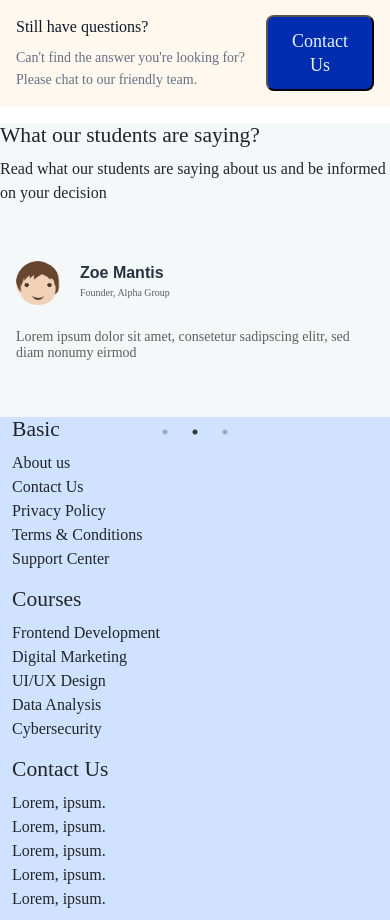
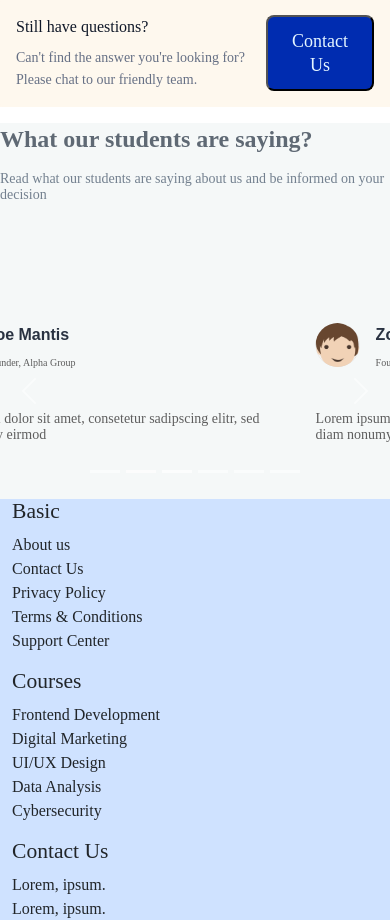
Before and after one commit to SamuelOkoduwa/InkeeperApp, a React (Vite) app: page / in a window 390 px wide. Shown: the part 7160-8080 px from the top of the page. Built offline with nearby package versions, Linux system fonts and the light colour scheme; a web font is replaced by a local one.

Commit message:
bootstrap

```diff
--- a/package.json
+++ b/package.json
@@ -14,9 +14,8 @@
     "react": "^18.2.0",
     "react-bootstrap": "^2.10.2",
     "react-dom": "^18.2.0",
+    "react-responsive": "^10.0.0",
     "react-router-dom": "^6.23.1",
-    "react-slick": "^0.30.2",
-    "slick-carousel": "^1.8.1",
     "styled-components": "^6.1.11"
   },
   "devDependencies": {
--- a/src/components/Testimonials/Testimonials.jsx
+++ b/src/components/Testimonials/Testimonials.jsx
@@ -1,7 +1,7 @@
 import React from "react";
-import Slider from "react-slick";
-import "slick-carousel/slick/slick.css";
-import "slick-carousel/slick/slick-theme.css";
+import "bootstrap/dist/css/bootstrap.min.css";
+import Carousel from "react-bootstrap/Carousel";
+import { useMediaQuery } from "react-responsive";
 import styles from "./Testimonials.module.css";
 import Zoe from "../../assets/images/UI/Zoe.png";
 import Mantis from "../../assets/images/UI/Mantis.png";
@@ -29,37 +29,58 @@ const testimonialsData = [
     testimonial:
       "Lorem ipsum dolor sit amet, consetetur sadipscing elitr, sed diam nonumy eirmod",
   },
+  {
+    name: "Zoe Mantis",
+    role: "Founder, Alpha Group",
+    image: Zoe,
+    testimonial:
+      "Lorem ipsum dolor sit amet, consetetur sadipscing elitr, sed diam nonumy eirmod",
+  },
+  {
+    name: "Zoe Mantis",
+    role: "Founder, Alpha Group",
+    image: Mantis,
+    testimonial:
+      "Lorem ipsum dolor sit amet, consetetur sadipscing elitr, sed diam nonumy eirmod",
+  },
+  {
+    name: "Zoe Mantis",
+    role: "Founder, Alpha Group",
+    image: man,
+    testimonial:
+      "Lorem ipsum dolor sit amet, consetetur sadipscing elitr, sed diam nonumy eirmod",
+  },
 ];
 
 const Testimonials = () => {
-  const settings = {
-    dots: true,
-    infinite: true,
-    speed: 500,
-    slidesToShow: 3, // Number of testimonials to show in a row
-    slidesToScroll: 1,
-    autoplay: true,
-    autoplaySpeed: 3500,
-    responsive: [
-      {
-        breakpoint: 1024,
-        settings: {
-          slidesToShow: 2,
-          slidesToScroll: 1,
-        },
-      },
-      {
-        breakpoint: 600,
-        settings: {
-          slidesToShow: 1,
-          slidesToScroll: 1,
-        },
-      },
-    ],
+  // Define breakpoints for different screen sizes
+  const isSmallScreen = useMediaQuery({ query: "(max-width: 576px)" });
+  const isMediumScreen = useMediaQuery({
+    query: "(min-width: 577px) and (max-width: 768px)",
+  });
+  const isLargeScreen = useMediaQuery({ query: "(min-width: 769px)" });
+
+  // Determine the number of items per slide based on screen size
+  const itemsPerSlide = isSmallScreen ? 1 : isMediumScreen ? 2 : 3;
+
+  // Function to chunk the testimonials data into groups of itemsPerSlide
+  const chunkedTestimonialsData = (data, size) => {
+    let results = [];
+    while (data.length) {
+      results.push(data.splice(0, size));
+    }
+    return results;
   };
+
+  // Chunk the testimonials data into groups for the carousel
+  const testimonialChunks = chunkedTestimonialsData(
+    [...testimonialsData],
+    itemsPerSlide
+  );
+
   return (
-    <div className="styles.container" style={{ backgroundColor: "#F5F8F8" }}>
-      <div className="styles.titlecontainer">
+    <div className={styles.wholecontainer}>
+      <div className={styles.titlecontainer}>
         <h4>What our students are saying?</h4>
         <p>
           Read what our students are saying about us and be informed on your
@@ -67,10 +88,14 @@ const Testimonials = () => {
         </p>
       </div>
 
-      <Slider {...settings}>
-        {testimonialsData.map((testimonial, index) => (
-          <div key={index} className={styles.testimonialContainer}>
-            <div className={styles.testimonial}>
+      <Carousel interval={3000}>
+        {testimonialChunks.map((chunk, chunkIndex) => (
+          <Carousel.Item key={chunkIndex}>
+            <div
+              className={`d-flex justify-content-around ${styles.testimonialContainer}`}
+            >
+              {chunk.map((testimonial, testimonialIndex) => (
+                <div key={testimonialIndex} className={`${styles.testimonial}`}>
                   <div className={styles.testimonialInfo}>
                     <img
                       className={styles.testimonialImg}
@@ -86,9 +111,11 @@ const Testimonials = () => {
                     <p>{testimonial.testimonial}</p>
                   </div>
                 </div>
+              ))}
             </div>
+          </Carousel.Item>
         ))}
-      </Slider>
+      </Carousel>
     </div>
   );
 };
--- a/src/components/Testimonials/Testimonials.module.css
+++ b/src/components/Testimonials/Testimonials.module.css
@@ -1,11 +1,9 @@
-.container {
+.wholecontainer {
   display: flex;
   flex-direction: column;
   align-items: flex-start;
   padding: 0px;
   width: 100%;
-  max-width: 1266px;
-  margin: auto;
   gap: 80px;
   background-color: #f5f8f8;
 }
@@ -27,6 +25,7 @@
   line-height: 32px;
   font-weight: 700;
   margin: 0;
+  font-style: normal;
 }
 
 .titlecontainer p {
@@ -34,14 +33,15 @@
   font-size: 14px;
   line-height: 16px;
   margin: 0;
+  width: 100%;
+  color: #73808f;
 }
 
 .testimonialContainer {
   display: flex;
   flex-direction: row;
   align-items: flex-start;
-  padding: 0px;
-  gap: 24px;
+  width: 100%;
 }
 
 .testimonial {
@@ -50,17 +50,18 @@
   align-items: flex-start;
   padding: 40px 16px;
   width: 100%;
-  max-width: 406px;
   gap: 24px;
   border-radius: 16px;
-  background: #f5f8f8; /* Change to white for better contrast */
+  background: #f5f8f8;
+  box-sizing: border-box;
 }
 
 .testimonialInfo {
   display: flex;
   flex-direction: row;
-  width: 100%;
-  height: 44px;
+  align-items: flex-start;
+  padding: 0px;
+  gap: 16px;
 }
 
 .testimonialImg {
@@ -68,21 +69,16 @@
   width: 44px;
   height: 44px;
   background: #d9d9d9;
-  margin-right: 20px;
 }
 
 .nameRole {
   display: flex;
   flex-direction: column;
-  height: auto;
-  margin-block-end: 0px;
-  margin-inline-start: 0px;
-  margin-block-start: 0px;
-  margin-inline-end: 0px;
- }
+  align-items: flex-start;
+  padding: 0px;
+}
 
 .nameRole h3 {
-  margin: 0;
   font-weight: 600;
   font-size: 16px;
   line-height: 24px;
@@ -91,11 +87,11 @@
 }
 
 .nameRole p {
-  margin: 0;
   font-weight: 400;
   font-size: 10px;
   line-height: 16px;
   color: #5e5e5e;
+  font-style: normal;
 }
 
 .testimonialText {
@@ -105,3 +101,20 @@
   line-height: 16px;
   color: #5e5e5e;
 }
+
+/* Responsive Styles */
+@media (min-width: 576px) {
+  .testimonial {
+    width: 45%;
+  }
+}
+
+@media (min-width: 769px) {
+  .testimonial {
+    width: 30%;
+  }
+
+  .titlecontainer {
+    margin-left: 32px; /* Adjust for large screens */
+  }
+}
```
Also changed, not shown: 1 other file (tests, documents, lock files or other folders). Lines whose indentation alone changed are shown as unchanged.
